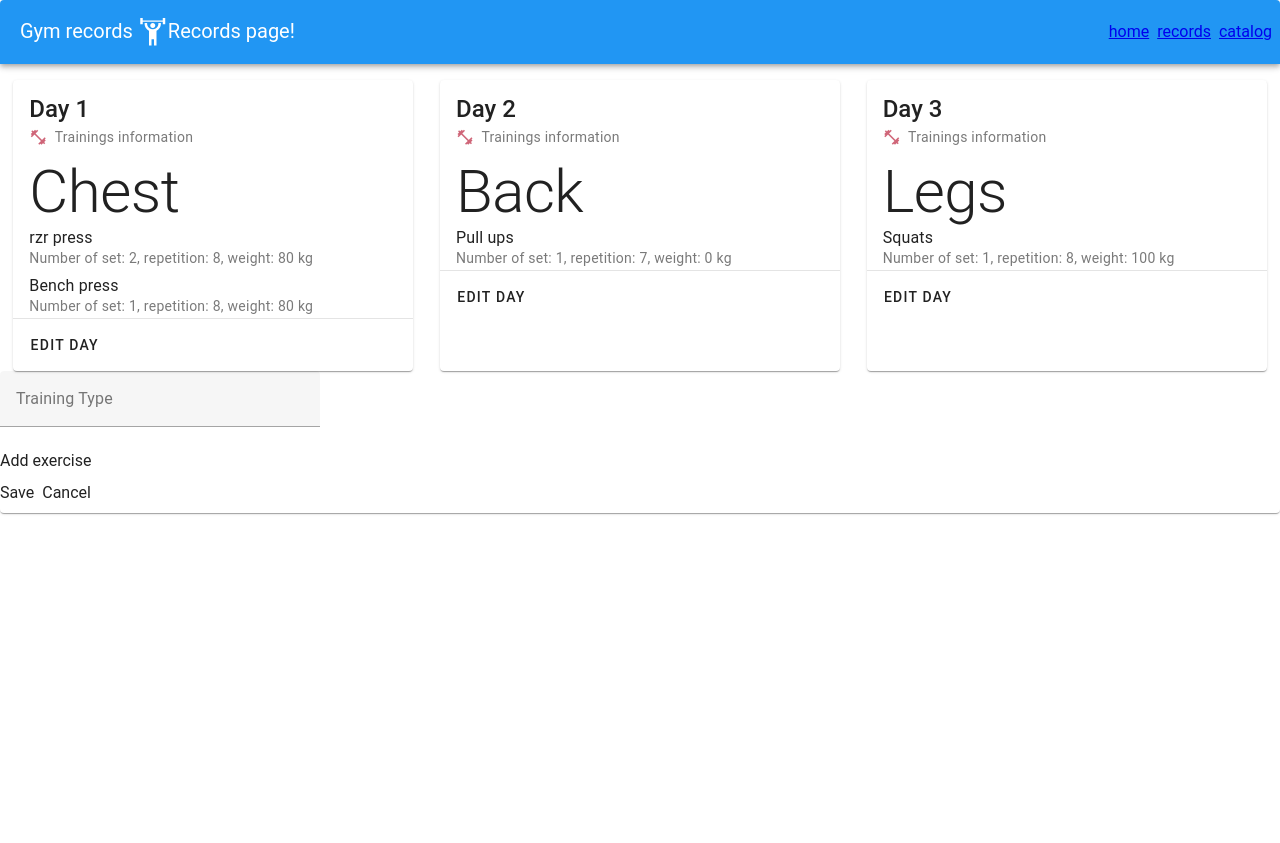
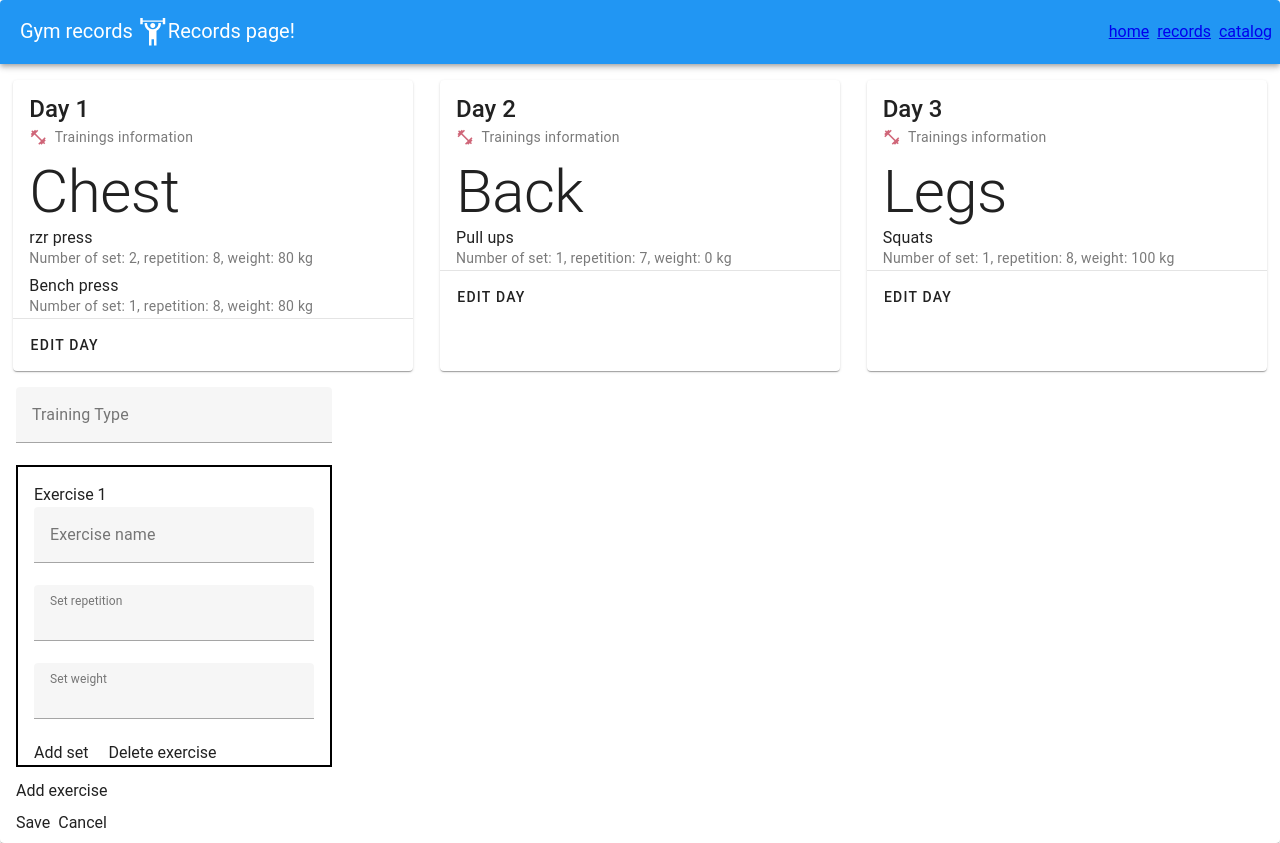
Before and after one commit to GiorgiMazm/Gym, a Vue app in the folder GymApp/: page /records in a window 1280 px wide. Both pictures are taken after a click on the button "Create new training day". Before the commit the page ends 800 px from the top, so only its background shows below. Built offline with nearby package versions, Linux system fonts and the light colour scheme.

Commit message:
Form for new Training day

```diff
--- a/GymApp/src/components/GymRecordsPage.vue
+++ b/GymApp/src/components/GymRecordsPage.vue
@@ -27,8 +27,9 @@
             name="newTrainingDayForm"
             data-test="new-training-day-form"
             v-if="createNew"
+            class="ml-4 mt-4"
           >
-            <Field name="muscleGroup" v-slot="{ field, errors }">
+            <Field name="trainingDayType" v-slot="{ field, errors }">
               <v-text-field
                 data-test="training-day-type"
                 v-bind="field"
@@ -40,7 +41,66 @@
               ></v-text-field>
             </Field>
 
-             <button class="d-block">Add exercise</button>
+            <div
+              class="exercise-wrapper w-25 pt-4 pl-4 pr-4 mb-3"
+              v-for="(exercise, index) in exerciseArray"
+              v-bind:key="index"
+            >
+              <div>Exercise {{ index + 1 }}</div>
+              <Field
+                v-bind:key="index"
+                :name="`exercise-${index}`"
+                v-slot="{ field, errors }"
+              >
+                <v-text-field
+                  v-bind="field"
+                  label="Exercise name"
+                  v-model="exercise.name"
+                  :error-messages="errors"
+                ></v-text-field>
+              </Field>
+
+              <div
+                class="exercise-set-wrapper"
+                v-for="(set, setIndex) in exerciseArray[index].sets"
+                v-bind:key="setIndex"
+              >
+                <Field
+                  :name="`exercise-${index}-set-${setIndex}-rep`"
+                  v-slot="{ field, errors }"
+                >
+                  <v-text-field
+                    v-bind="field"
+                    label="Set repetition"
+                    v-model="set.repetition"
+                    :error-messages="errors"
+                  ></v-text-field>
+                </Field>
+
+                <Field
+                  :name="`exercise-${index}-set-${setIndex}-weight`"
+                  v-slot="{ field, errors }"
+                >
+                  <v-text-field
+                    v-bind="field"
+                    label="Set weight"
+                    v-model="set.weight"
+                    :error-messages="errors"
+                  ></v-text-field>
+                </Field>
+              </div>
+              <button class="mr-5" @click.prevent="addSet(index)">
+                Add set
+              </button>
+
+              <button @click.prevent="deleteExercise(index)">
+                Delete exercise
+              </button>
+            </div>
+
+            <button class="d-block" @click.prevent="addExercise">
+              Add exercise
+            </button>
 
             <button type="submit" data-test="save-button">Save</button>
 
@@ -81,11 +141,7 @@ export default {
       chosenFilter: false,
       trainingType: "",
       createNew: false,
-      exerciseArray: [{ name: "Bench", sets: [{ weight: 10, repetition: 7 }] }],
-
-      exerciseName: "",
-      setWeight: 0,
-      setRepetition: 0
+      exerciseArray: [{ name: "", sets: [{ weight: 0, repetition: 0 }] }],
     };
   },
 
@@ -95,6 +151,24 @@ export default {
     },
     clearCreateInputs() {
       this.trainingType = "";
+      this.exerciseArray = [{ name: "", sets: [{ weight: 0, repetition: 0 }] }];
+    },
+    addExercise() {
+      this.exerciseArray.push({
+        name: "",
+        sets: [{ weight: 0, repetition: 0 }],
+      });
+    },
+
+    addSet(index) {
+      this.exerciseArray[index].sets.push({
+        repetition: 0,
+        weight: 0,
+      });
+    },
+
+    deleteExercise(index) {
+      this.exerciseArray.splice(index, 1);
     },
   },
 
@@ -104,4 +178,8 @@ export default {
 };
 </script>
 
-<style></style>
+<style>
+.exercise-wrapper {
+  border: 2px black solid;
+}
+</style>
```
